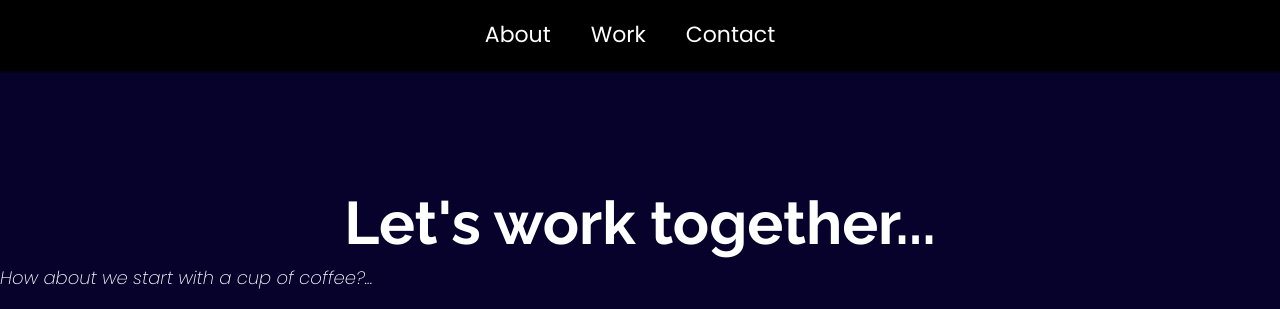
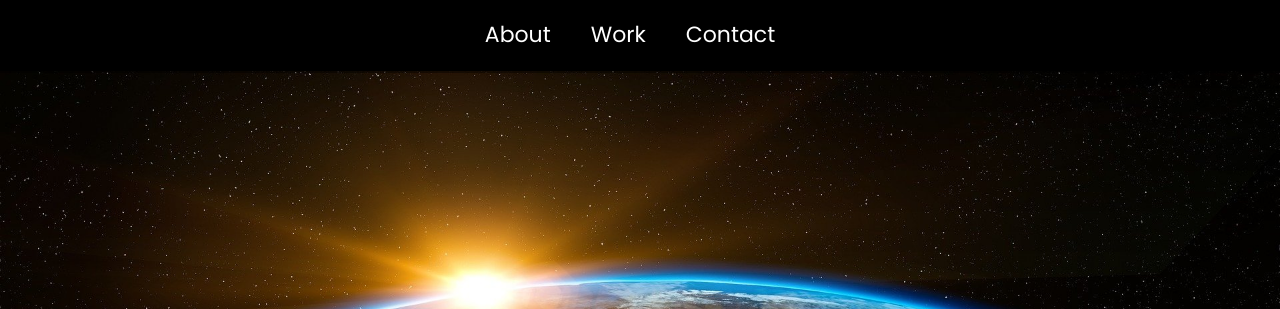
Before and after one commit to CyberneticUpgrade/PlanetaryProductions, a plain HTML site: page index.html in a window 1280 px wide. Shown: the top 309 px of the page. Drawn offline with Linux system fonts and the light colour scheme; the site is published under a folder, as on GitHub Pages, so addresses that start at the root find nothing.

Commit message:
file path fix

```diff
--- a/index.html
+++ b/index.html
@@ -30,7 +30,7 @@
             </ul>
         </nav>
 
-        <img src="/graphic-asset/earth-ge3856943a_1920.jpg" alt="background-image" class="background">
+        <img src="graphic-asset/earth-ge3856943a_1920.jpg" alt="background-image" class="background">
 
           <!--Introductory welcome section for Portfolio,
           href About-->
```
